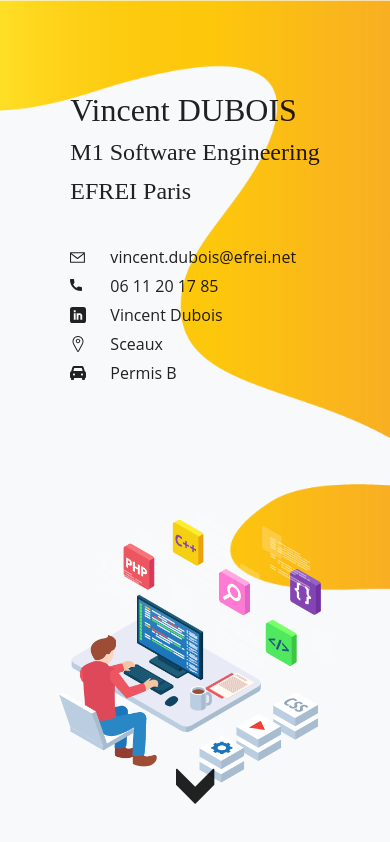
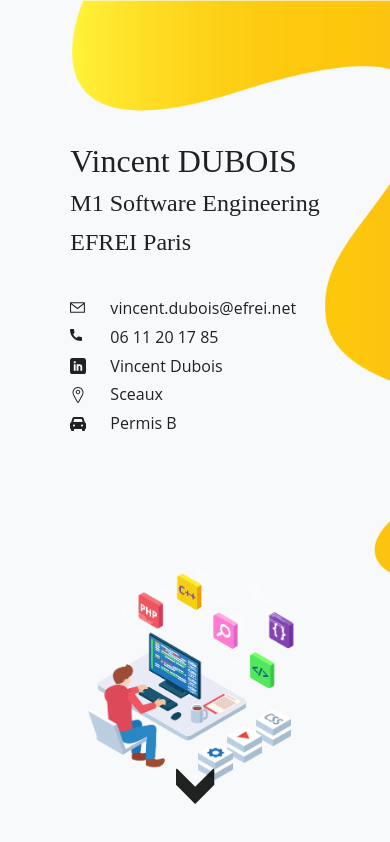
Before and after one commit to vincentdbs/MyCVReact, a React (Create React App) app: page / in a window 390 px wide. Built offline with nearby package versions, Linux system fonts and the light colour scheme.

Commit message:
lisibility container top

```diff
--- a/src/Ressources/CSS/Container/ContainerInfo.css
+++ b/src/Ressources/CSS/Container/ContainerInfo.css
@@ -5,7 +5,6 @@
     background-repeat: no-repeat;
     background-size: cover;
     background-position: center;
-
     display: flex;
     flex-wrap: nowrap;
 }
@@ -37,13 +36,25 @@
 
 @media (min-width: 0px) and (max-width: 480px) {
     .container-top-right > img{
-        width: 70%;
+        width: 55%;
     }
+
+    .wrapper-me{
+        padding-top: 48px;
+    }
+}
+
+@media (min-width: 481px) and (max-width: 849px) {
+    .wrapper-me{
+        padding-top: 68px;
+    }
+
 }
 
 @media (min-width: 0px) and (max-width: 849px) {
     .container-top{
         flex-direction: column;
+        background-position: 37%
     }
 
     .container-top-left{
--- a/src/Ressources/Component/Container/ContainerProject.js
+++ b/src/Ressources/Component/Container/ContainerProject.js
@@ -7,7 +7,7 @@ const ContainerProject = () => {
     let language = useContext(LanguageContext);
     return (
         <div className="container project">
-            <svg className="project-wave-top" xmlns="http://www.w3.org/2000/svg" viewBox="0 0 1440 320"><path fill="#ff8a11" fill-opacity="1" d="M0,96L40,96C80,96,160,96,240,122.7C320,149,400,203,480,202.7C560,203,640,149,720,112C800,75,880,53,960,80C1040,107,1120,181,1200,208C1280,235,1360,213,1400,202.7L1440,192L1440,320L1400,320C1360,320,1280,320,1200,320C1120,320,1040,320,960,320C880,320,800,320,720,320C640,320,560,320,480,320C400,320,320,320,240,320C160,320,80,320,40,320L0,320Z"></path></svg><div className="project-body">
+            <svg className="project-wave-top" xmlns="http://www.w3.org/2000/svg" viewBox="0 0 1440 320"><path fill="#ff8a11" fillOpacity="1" d="M0,96L40,96C80,96,160,96,240,122.7C320,149,400,203,480,202.7C560,203,640,149,720,112C800,75,880,53,960,80C1040,107,1120,181,1200,208C1280,235,1360,213,1400,202.7L1440,192L1440,320L1400,320C1360,320,1280,320,1200,320C1120,320,1040,320,960,320C880,320,800,320,720,320C640,320,560,320,480,320C400,320,320,320,240,320C160,320,80,320,40,320L0,320Z"></path></svg><div className="project-body">
                 <div className="center">
                     <h1 className="section-title">{language.project.title}</h1>
                 </div>
@@ -27,7 +27,7 @@ const ContainerProject = () => {
                     }
                 </div>
             </div>
-            <svg xmlns="http://www.w3.org/2000/svg" viewBox="0 0 1440 320"><path fill="#ffaa00" fill-opacity="1" d="M0,160L60,176C120,192,240,224,360,208C480,192,600,128,720,112C840,96,960,128,1080,133.3C1200,139,1320,117,1380,106.7L1440,96L1440,0L1380,0C1320,0,1200,0,1080,0C960,0,840,0,720,0C600,0,480,0,360,0C240,0,120,0,60,0L0,0Z"></path></svg>
+            <svg xmlns="http://www.w3.org/2000/svg" viewBox="0 0 1440 320"><path fill="#ffaa00" fillOpacity="1" d="M0,160L60,176C120,192,240,224,360,208C480,192,600,128,720,112C840,96,960,128,1080,133.3C1200,139,1320,117,1380,106.7L1440,96L1440,0L1380,0C1320,0,1200,0,1080,0C960,0,840,0,720,0C600,0,480,0,360,0C240,0,120,0,60,0L0,0Z"></path></svg>
         </div>
     );
 };
--- a/src/Ressources/Component/LandingPage.js
+++ b/src/Ressources/Component/LandingPage.js
@@ -12,7 +12,7 @@ import BG_light from "../Image/bg_header-light.jpg";
 import Footer from "../Component/Footer";
 import {svgPath} from "../Logo/svgPath";
 import Navigation from "../Component/Navigation";
-import ContainerTop from "../Component/Container/ContainerTop";
+import ContainerTop from "./Container/ContainerInfo";
 
 
 class LandingPage extends Component{
```
Also changed, not shown: src/Ressources/Component/Container/ContainerInfo.js (renamed from src/Ressources/Component/Container/ContainerTop.js).
